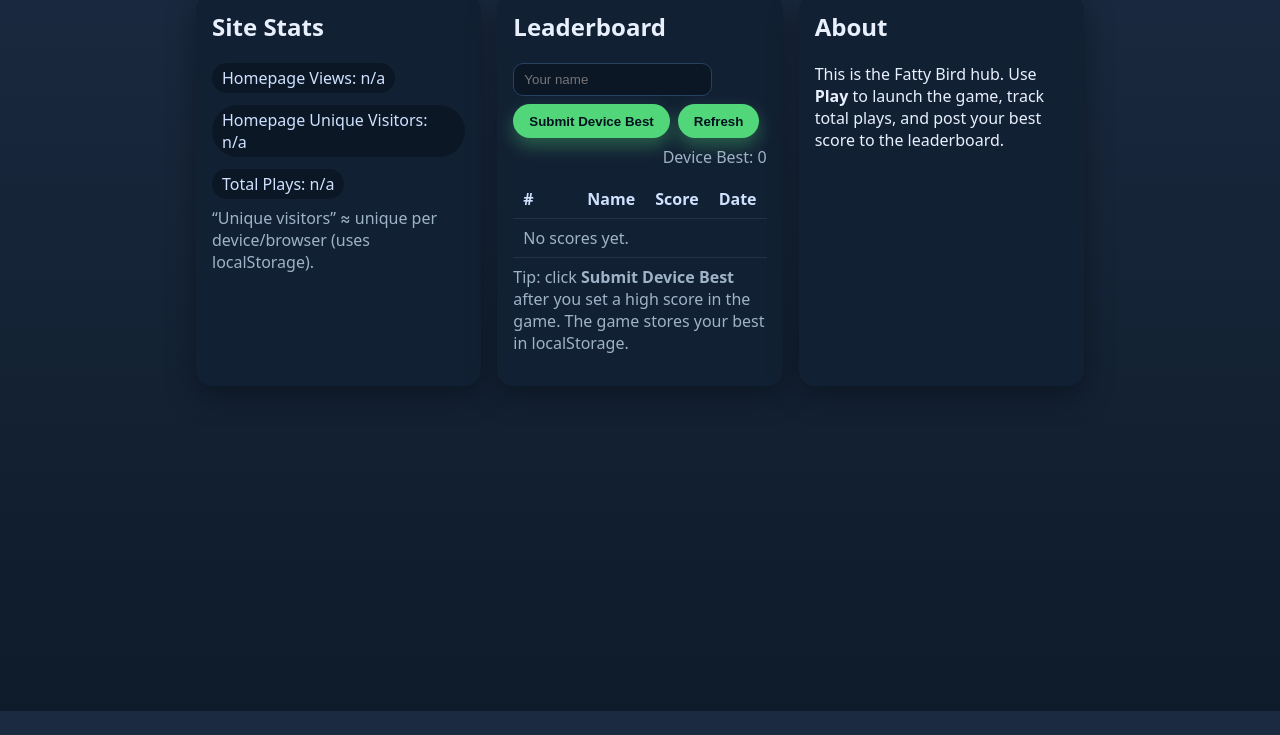
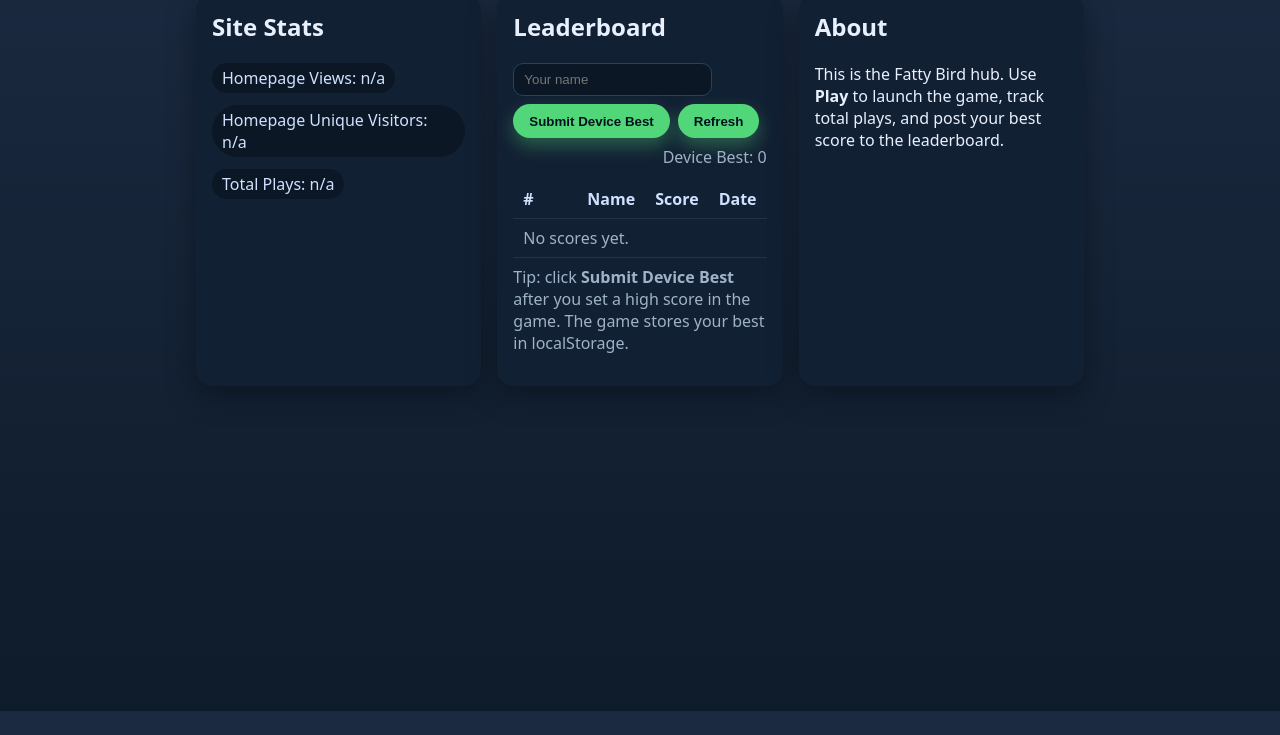
Before and after one commit to StatsLG/FatBirdFinds, a plain HTML site: page FB/index.html in a window 1280 px wide. Shown: the part 89-824 px from the top of the page. Drawn offline with Linux system fonts and the light colour scheme; no server answers.

Commit message:
Update index.html

```diff
--- a/FB/index.html
+++ b/FB/index.html
@@ -43,7 +43,6 @@
           <div class="pill">Homepage Unique Visitors: <span id="homeUniques">—</span></div>
           <div class="pill">Total Plays: <span id="totalPlays">—</span></div>
         </div>
-        <p class="muted" style="margin-top:8px">“Unique visitors” ≈ unique per device/browser (uses localStorage).</p>
       </div>
 
       <div class="card">
```
